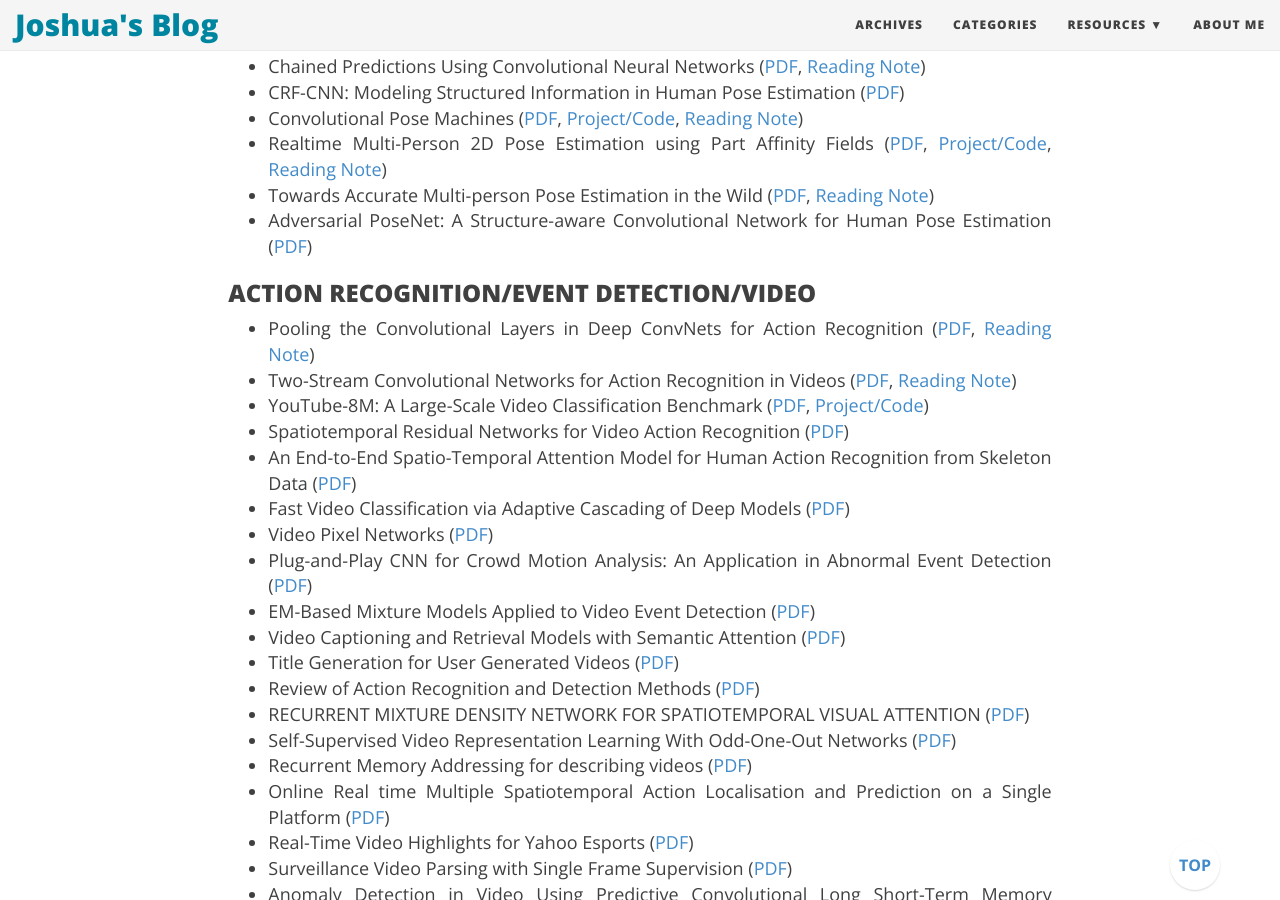
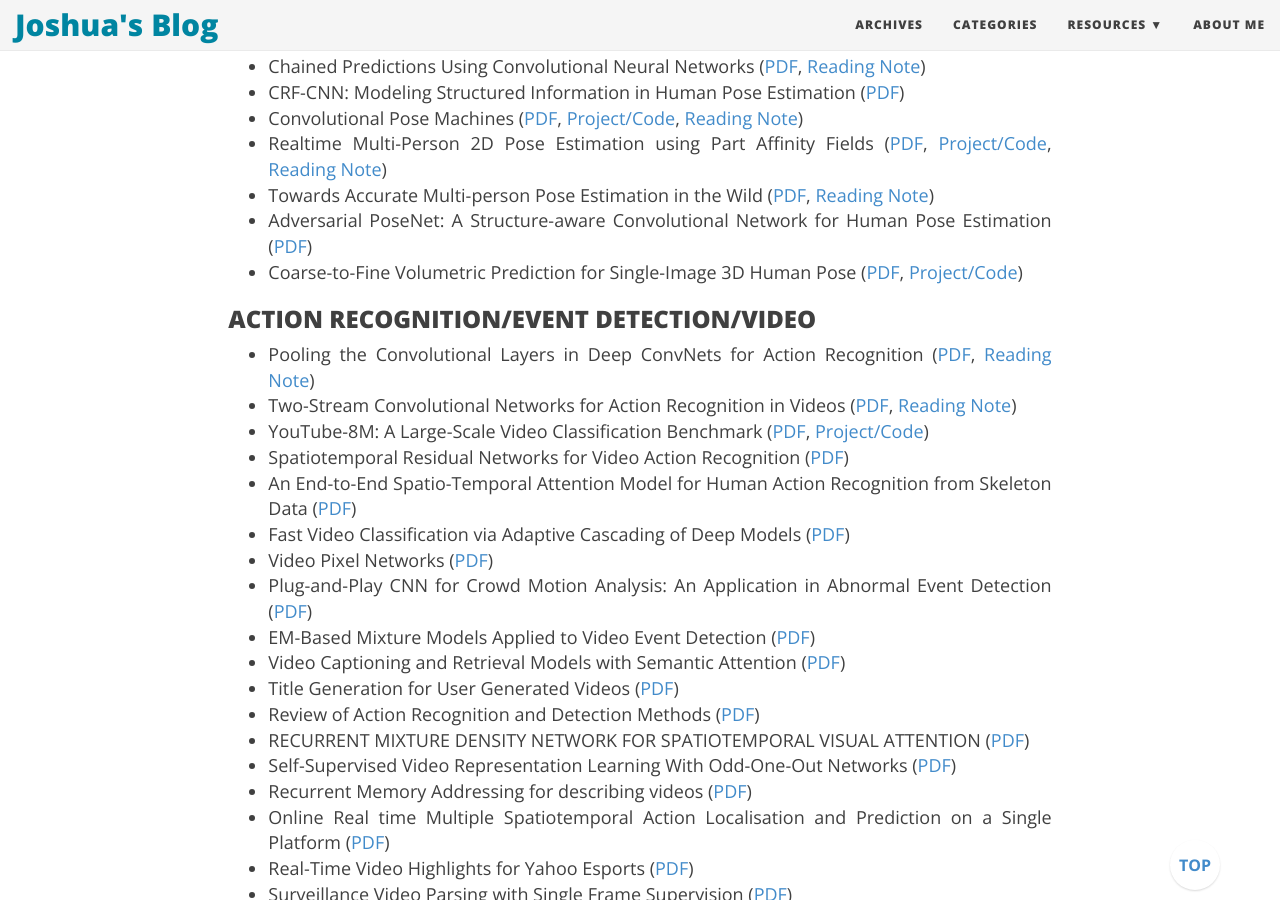
Before and after one commit to joshua19881228/joshua19881228.github.io, a Jekyll site: the page built from _posts/Computer_Vision/2016-08-25-my-jumble-of-computer-vision.md, in a window 1280 px wide and 900 px high, scrolled down 5259 px. Built offline with Jekyll 4.4.1, drawn with Linux system fonts in a browser that asks for light colours; nearby versions of some CDN libraries; comment, search, counter and statistics services are not loaded; some of the changed text lies outside the part shown.

Commit message:
add new papers

```diff
--- a/_posts/Computer_Vision/2016-08-25-my-jumble-of-computer-vision.md
+++ b/_posts/Computer_Vision/2016-08-25-my-jumble-of-computer-vision.md
@@ -141,6 +141,7 @@
 * Realtime Multi-Person 2D Pose Estimation using Part Affinity Fields ([PDF](https://arxiv.org/abs/1611.08050), [Project/Code](https://github.com/ZheC/Multi-Person-Pose-Estimation), [Reading Note](http://joshua881228.webfactional.com/blog_reading-note-realtime-multi-person-2d-pose-estimation-using-part-affinity-fields_188/))
 * Towards Accurate Multi-person Pose Estimation in the Wild ([PDF](https://arxiv.org/abs/1701.01779), [Reading Note](http://joshua881228.webfactional.com/blog_reading-note-towards-accurate-multi-person-pose-estimation-in-the-wild_195/))
 * Adversarial PoseNet: A Structure-aware Convolutional Network for Human Pose Estimation ([PDF](https://arxiv.org/abs/1705.00389))
+* Coarse-to-Fine Volumetric Prediction for Single-Image 3D Human Pose ([PDF](https://arxiv.org/abs/1611.07828), [Project/Code](https://www.seas.upenn.edu/~pavlakos/projects/volumetric/))
 
 ### ACTION RECOGNITION/EVENT DETECTION/VIDEO ###
 
@@ -318,6 +319,7 @@
 * Pruning Convolutional Neural Networks for Resource Efficient Inference ([PDF](https://arxiv.org/abs/1611.06440), [Project/Code](https://github.com/jacobgil/pytorch-pruning))
 * Zero-Shot Learning - A Comprehensive Evaluation of the Good, the Bad and the Ugly ([PDF](https://arxiv.org/abs/1707.00600), [Project/Code](http://www.mpi-inf.mpg.de/departments/computer-vision-and-multimodal-computing/research/zero-shot-learning/zero-shot-learning-the-good-the-bad-and-the-ugly/))
 * ShuffleNet: An Extremely Efficient Convolutional Neural Network for Mobile Devices ([PDF](https://arxiv.org/abs/1707.01083), [Caffe Implementation](https://github.com/camel007/Caffe-ShuffleNet))
+* Submanifold Sparse Convolutional Networks ([PDF](https://arxiv.org/abs/1706.01307), [Project/Code](https://github.com/facebookresearch/SparseConvNet))
 
 ### GAN ###
 
```
